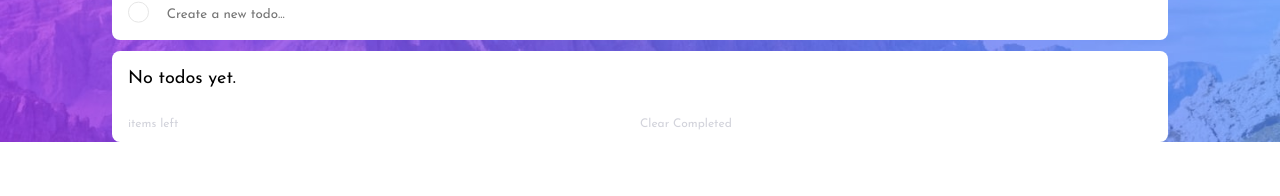
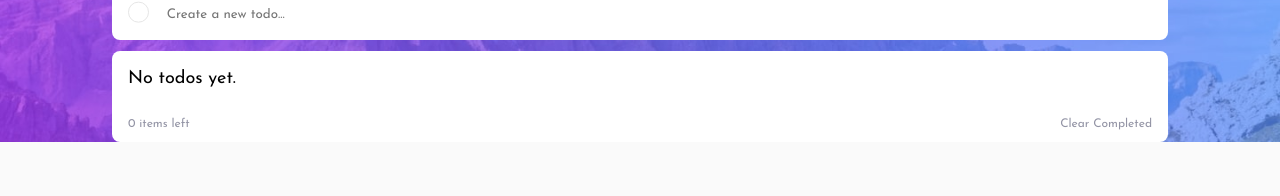
Before and after one commit to letizia-sorrentino/todo-app, a React (Vite) app: page / in a window 1280 px wide. Shown: the part 125-321 px from the top of the page. Built offline with nearby package versions, Linux system fonts and the light colour scheme.

Commit message:
added improved todos

```diff
--- a/src/components/Todos.tsx
+++ b/src/components/Todos.tsx
@@ -24,6 +24,22 @@ const Todos = () => {
     dispatch(removeTodo(id));
     console.log("item removed");
   };
+
+  const clearCompleted = (id: number) => {
+    todos.filter((item) => {
+      item.isDone;
+      dispatch(removeTodo(id));
+      console.log("clear completed");
+    });
+  };
+
+  //calculate the total todos
+  let total = 0;
+  todos.forEach((item) => {
+    if (item.id) {
+      total++;
+    }
+  });
 
   return (
     <>
@@ -67,8 +83,10 @@ const Todos = () => {
         <div
           className={`todoCounter ${isDarkTheme ? "darkTheme" : "lightTheme"}`}
         >
-          <p className="counter"> items left </p>
-          <p className="clearButton">Clear Completed</p>
+          <p className="counter"> {total} items left </p>
+          <button className="clearButton" onClick={() => clearCompleted()}>
+            Clear Completed
+          </button>
         </div>
       </div>
     </>
--- a/src/redux/appManagerSlice.ts
+++ b/src/redux/appManagerSlice.ts
@@ -31,8 +31,6 @@ export const appManagerSlice = createSlice({
       }
     },
 
-
-
     toggleTheme: (state) => {
       state.isDarkTheme = !state.isDarkTheme;
     },
--- a/src/styles/App.css
+++ b/src/styles/App.css
@@ -16,6 +16,17 @@
   height: 100vh;
   justify-content: space-between;
   align-items: center;
+  background-color: hsl(0, 0%, 98%);
+}
+
+button {
+  background: none;
+  color: inherit;
+  border: none;
+  padding: 0;
+  font: inherit;
+  cursor: pointer;
+  outline: inherit;
 }
 
 /* Media Queries */
@@ -24,6 +35,4 @@
 @media (min-width:600px) {}
 
 /* Desktop */
-@media (min-width:960px) {
-
-}
+@media (min-width:960px) {}
--- a/src/styles/Todos.css
+++ b/src/styles/Todos.css
@@ -37,13 +37,11 @@
     justify-self: flex-end;
 }
 
-
 .lightTheme .todoCounter {
-    display: grid;
-    grid-template-columns: 1fr 1fr;
+    display: flex;
     justify-content: space-between;
     align-items: center;
-    color: hsl(233, 11%, 84%);
+    color: hsl(236, 9%, 61%);
     font-size: 0.75rem;
 }
 
```
